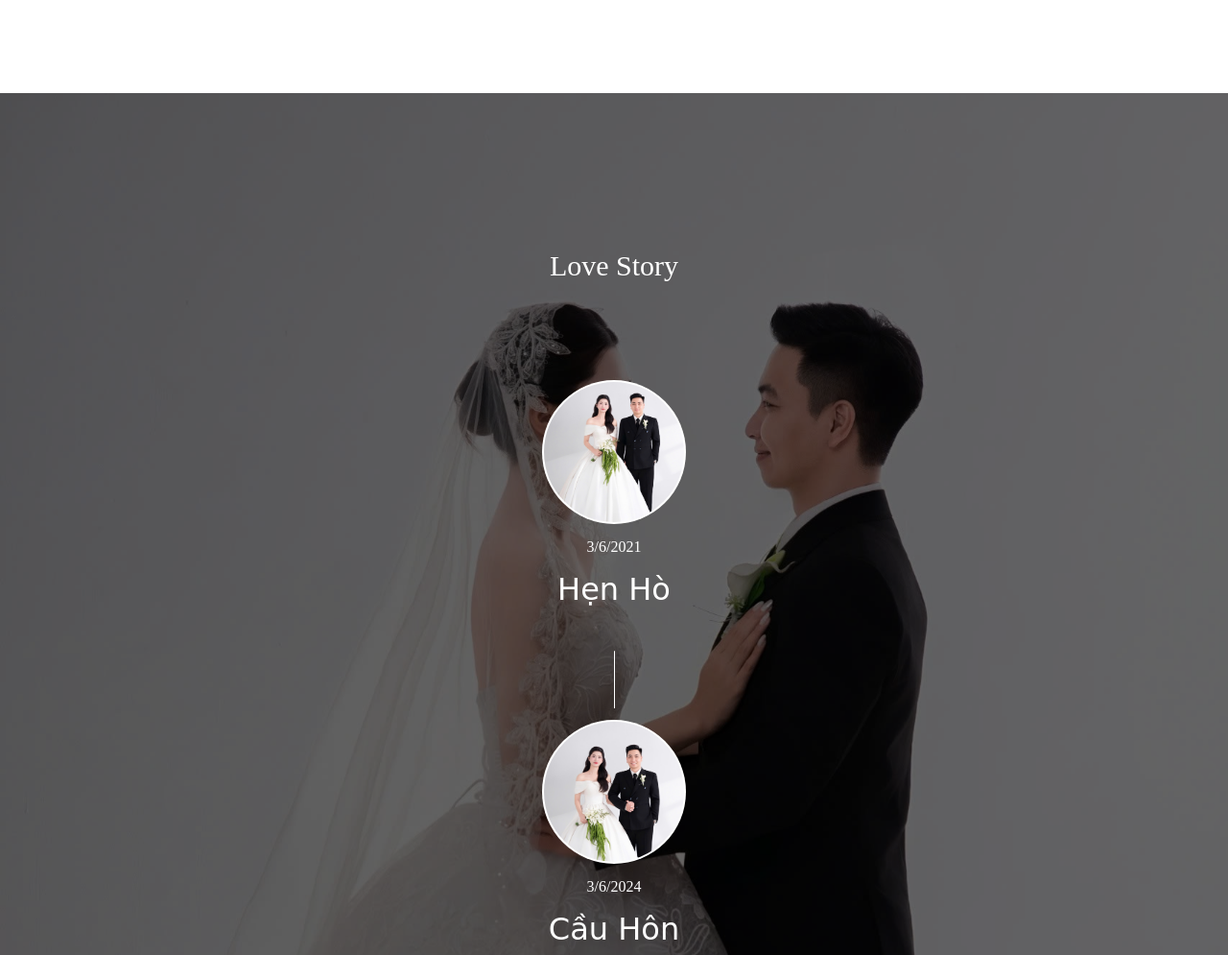
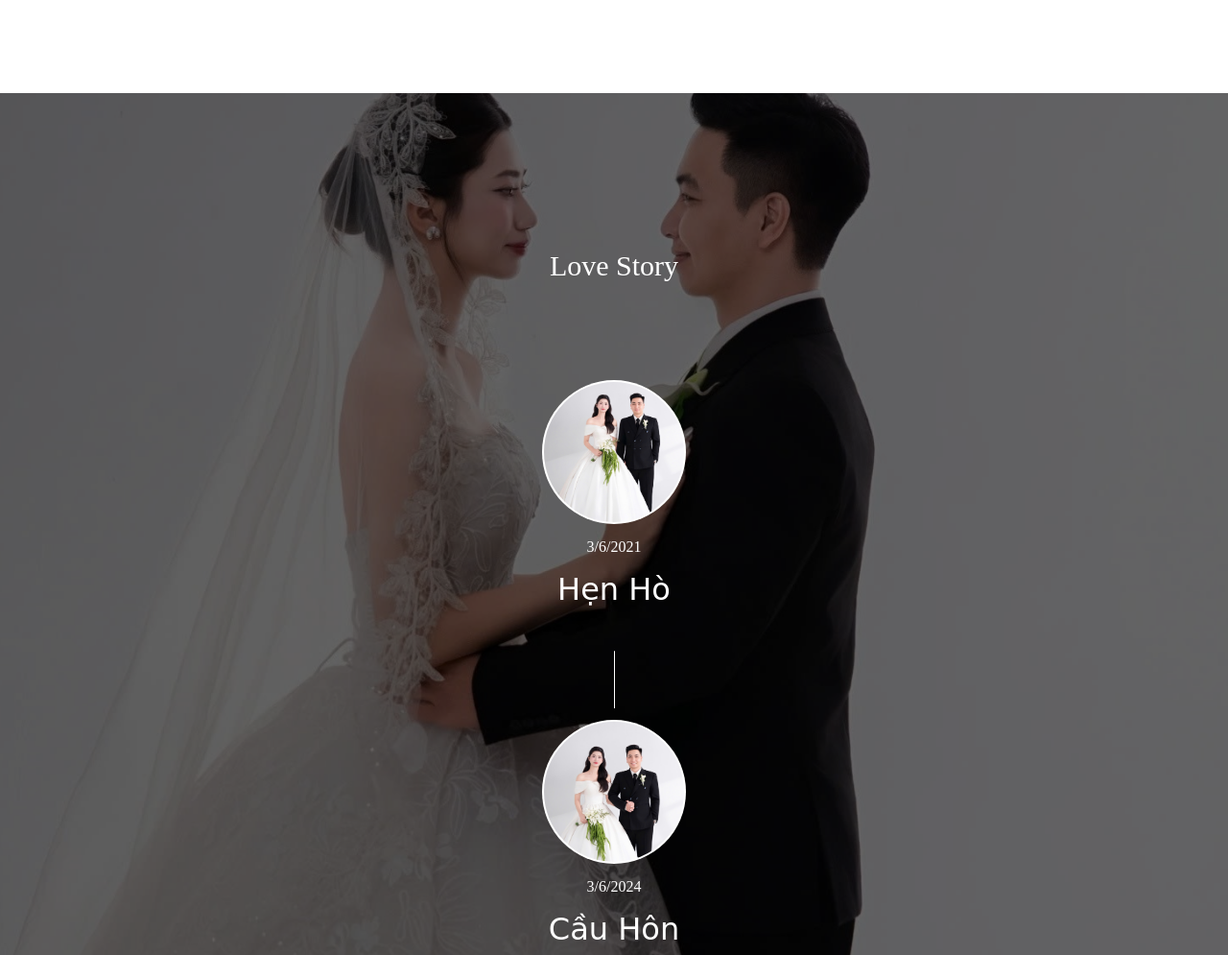
Before and after one commit to thiepmoionline68/LePhuong-DucAnh, a plain HTML site: page index.html in a window 1280 px wide. Shown: the part 1774-2769 px from the top of the page at 96% size. Drawn offline with Linux system fonts and the light colour scheme; no server answers; a web font is replaced by a local one.

Commit message:
fix love story bg

```diff
--- a/index.html
+++ b/index.html
@@ -619,7 +619,7 @@
     <!-- TIMELINE -->
 
 
-            <section id="time-line" class="time-line-section img_bg bg_overlay" style="background-image:url(images/gDvX0Q2PbgUjTdJIUitMq0f88WeWlNpZxISOlkR4.jpg)">
+            <section id="time-line" class="time-line-section img_bg bg_overlay" style="background-image:url(images/bannerstory.jpg)">
 
             <div class="time-line container">
 
```
Also changed, not shown: images/bannerstory.jpg (added).
